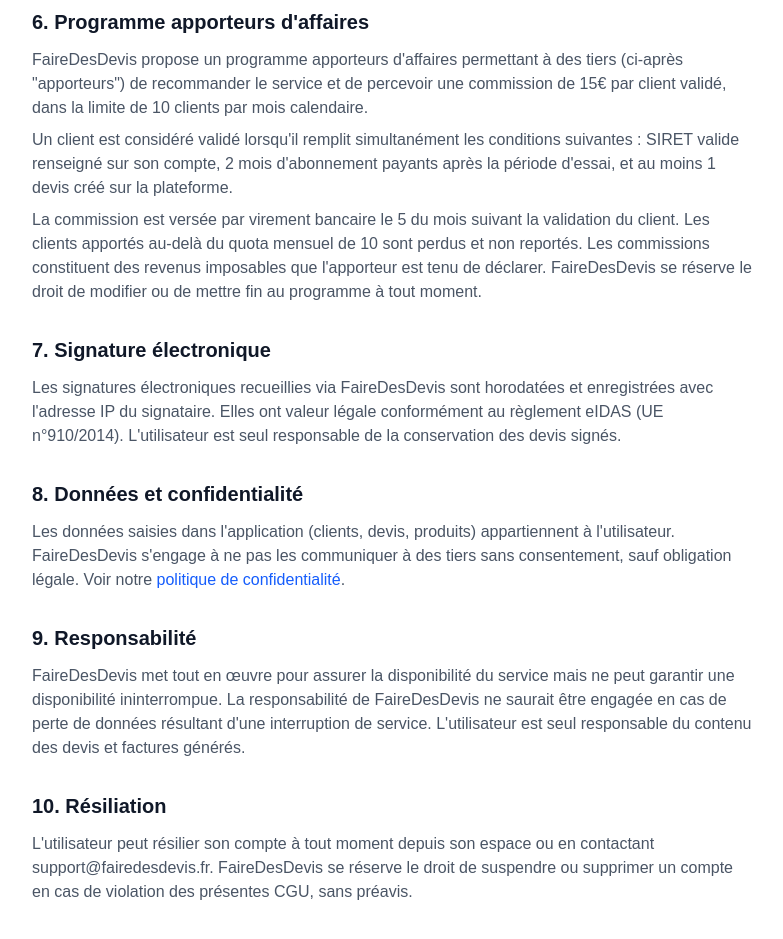
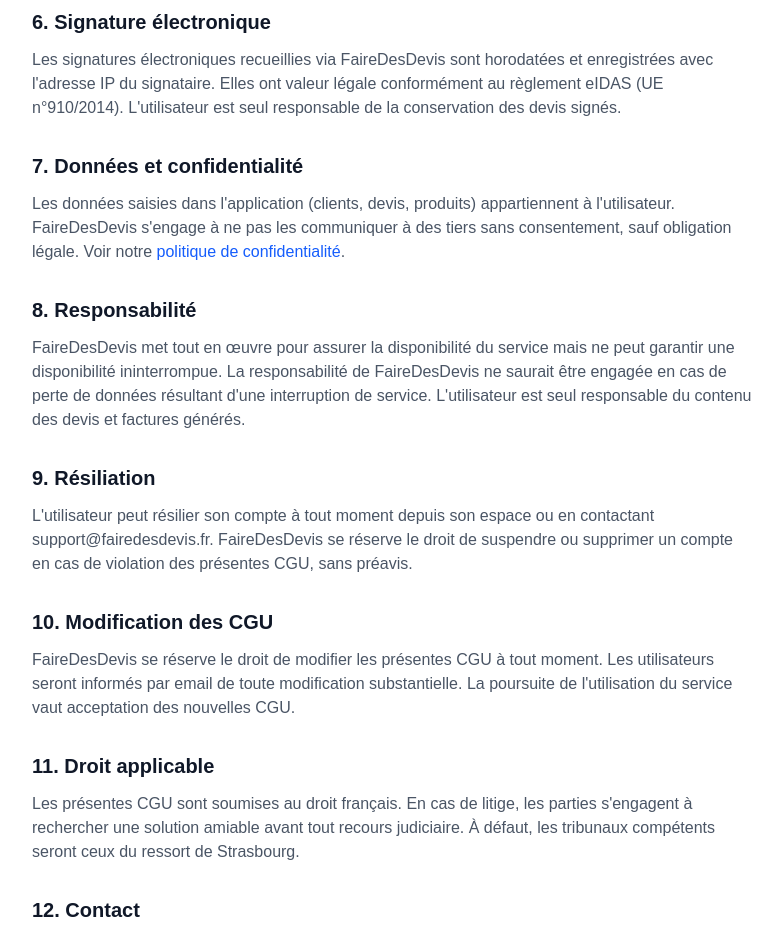
Before and after one commit to marcmasterbet/fairedesdevis, a Next.js app: page /legal/cgu in a window 1280 px wide. Shown: the part 1060-1999 px from the top of the page, without its empty margins (248-1031 px from the left). Built offline with nearby package versions, Linux system fonts and the light colour scheme.

Commit message:
feat: suppression affiliation register + CGU 7 jours

```diff
--- a/app/legal/cgu/page.tsx
+++ b/app/legal/cgu/page.tsx
@@ -37,49 +37,42 @@ export default function CGU() {
 
           <section>
             <h2 className="text-xl font-bold text-gray-900 mb-3">5. Période d'essai et abonnement</h2>
-            <p>Le service propose une période d'essai gratuite de 30 jours. Une carte bancaire est requise à l'inscription afin de garantir la continuité du service — aucun prélèvement n'est effectué pendant cette période. L'utilisateur peut annuler à tout moment avant la fin de l'essai sans aucun frais.</p>
+            <p>Le service propose une période d'essai gratuite de 7 jours. Une carte bancaire est requise à l'inscription afin de garantir la continuité du service — aucun prélèvement n'est effectué pendant cette période. L'utilisateur peut annuler à tout moment avant la fin de l'essai sans aucun frais.</p>
             <p className="mt-2">À l'issue de la période d'essai, l'accès au service est conditionné à la souscription d'un abonnement mensuel au tarif en vigueur (24,99€ TTC/mois). L'abonnement est sans engagement et résiliable à tout moment en 1 clic.</p>
           </section>
 
           <section>
-            <h2 className="text-xl font-bold text-gray-900 mb-3">6. Programme apporteurs d'affaires</h2>
-            <p>FaireDesDevis propose un programme apporteurs d'affaires permettant à des tiers (ci-après "apporteurs") de recommander le service et de percevoir une commission de 15€ par client validé, dans la limite de 10 clients par mois calendaire.</p>
-            <p className="mt-2">Un client est considéré validé lorsqu'il remplit simultanément les conditions suivantes : SIRET valide renseigné sur son compte, 2 mois d'abonnement payants après la période d'essai, et au moins 1 devis créé sur la plateforme.</p>
-            <p className="mt-2">La commission est versée par virement bancaire le 5 du mois suivant la validation du client. Les clients apportés au-delà du quota mensuel de 10 sont perdus et non reportés. Les commissions constituent des revenus imposables que l'apporteur est tenu de déclarer. FaireDesDevis se réserve le droit de modifier ou de mettre fin au programme à tout moment.</p>
-          </section>
-
-          <section>
-            <h2 className="text-xl font-bold text-gray-900 mb-3">7. Signature électronique</h2>
+            <h2 className="text-xl font-bold text-gray-900 mb-3">6. Signature électronique</h2>
             <p>Les signatures électroniques recueillies via FaireDesDevis sont horodatées et enregistrées avec l'adresse IP du signataire. Elles ont valeur légale conformément au règlement eIDAS (UE n°910/2014). L'utilisateur est seul responsable de la conservation des devis signés.</p>
           </section>
 
           <section>
-            <h2 className="text-xl font-bold text-gray-900 mb-3">8. Données et confidentialité</h2>
+            <h2 className="text-xl font-bold text-gray-900 mb-3">7. Données et confidentialité</h2>
             <p>Les données saisies dans l'application (clients, devis, produits) appartiennent à l'utilisateur. FaireDesDevis s'engage à ne pas les communiquer à des tiers sans consentement, sauf obligation légale. Voir notre <a href="/legal/confidentialite" className="text-blue-600">politique de confidentialité</a>.</p>
           </section>
 
           <section>
-            <h2 className="text-xl font-bold text-gray-900 mb-3">9. Responsabilité</h2>
+            <h2 className="text-xl font-bold text-gray-900 mb-3">8. Responsabilité</h2>
             <p>FaireDesDevis met tout en œuvre pour assurer la disponibilité du service mais ne peut garantir une disponibilité ininterrompue. La responsabilité de FaireDesDevis ne saurait être engagée en cas de perte de données résultant d'une interruption de service. L'utilisateur est seul responsable du contenu des devis et factures générés.</p>
           </section>
 
           <section>
-            <h2 className="text-xl font-bold text-gray-900 mb-3">10. Résiliation</h2>
+            <h2 className="text-xl font-bold text-gray-900 mb-3">9. Résiliation</h2>
             <p>L'utilisateur peut résilier son compte à tout moment depuis son espace ou en contactant support@fairedesdevis.fr. FaireDesDevis se réserve le droit de suspendre ou supprimer un compte en cas de violation des présentes CGU, sans préavis.</p>
           </section>
 
           <section>
-            <h2 className="text-xl font-bold text-gray-900 mb-3">11. Modification des CGU</h2>
+            <h2 className="text-xl font-bold text-gray-900 mb-3">10. Modification des CGU</h2>
             <p>FaireDesDevis se réserve le droit de modifier les présentes CGU à tout moment. Les utilisateurs seront informés par email de toute modification substantielle. La poursuite de l'utilisation du service vaut acceptation des nouvelles CGU.</p>
           </section>
 
           <section>
-            <h2 className="text-xl font-bold text-gray-900 mb-3">12. Droit applicable</h2>
+            <h2 className="text-xl font-bold text-gray-900 mb-3">11. Droit applicable</h2>
             <p>Les présentes CGU sont soumises au droit français. En cas de litige, les parties s'engagent à rechercher une solution amiable avant tout recours judiciaire. À défaut, les tribunaux compétents seront ceux du ressort de Strasbourg.</p>
           </section>
 
           <section>
-            <h2 className="text-xl font-bold text-gray-900 mb-3">13. Contact</h2>
+            <h2 className="text-xl font-bold text-gray-900 mb-3">12. Contact</h2>
             <p>E.I. BRETZNER MARC<br/>
             11 rue de la Vieille Ill, 67640 Fegersheim<br/>
             <a href="mailto:support@fairedesdevis.fr" className="text-blue-600">support@fairedesdevis.fr</a></p>
--- a/app/register/page.tsx
+++ b/app/register/page.tsx
@@ -27,11 +27,6 @@ export default function Register() {
 
   const strength = getPasswordStrength(password)
 
-  const getRefCookie = () => {
-    const match = document.cookie.match(/fairedesdevis_ref=([^;]+)/)
-    return match ? match[1] : null
-  }
-
   const handleRegister = async () => {
     if (!nom || !metier || !email || !password) {
       setError('Veuillez remplir tous les champs.')
@@ -57,13 +52,11 @@ export default function Register() {
     setLoading(true)
     setError('')
 
-    const refCode = getRefCookie()
-
-    const { data, error } = await supabase.auth.signUp({
+    const { error } = await supabase.auth.signUp({
       email,
       password,
       options: {
-        data: { nom, metier, ref: refCode },
+        data: { nom, metier },
         emailRedirectTo: 'https://fairedesdevis.fr/auth/callback'
       }
     })
@@ -74,18 +67,10 @@ export default function Register() {
       return
     }
 
-    if (refCode && data.user) {
-      await supabase.from('filleuls').insert({
-        user_id: data.user.id,
-        ref_code: refCode,
-        email: email,
-      })
-    }
-
     await fetch('/api/notifier-inscription', {
       method: 'POST',
       headers: { 'Content-Type': 'application/json' },
-      body: JSON.stringify({ nom, email, metier, ref: refCode })
+      body: JSON.stringify({ nom, email, metier })
     })
 
     setSuccess(true)
@@ -121,7 +106,6 @@ export default function Register() {
         <a href="/" className="text-blue-600 font-bold text-xl">FaireDesDevis</a>
         <h2 className="text-2xl font-bold text-gray-900 mt-6 mb-2">Créer votre compte</h2>
 
-        {/* Message rassurant */}
         <div className="bg-blue-50 border border-blue-100 rounded-xl px-4 py-3 mb-6">
           <p className="text-blue-700 text-sm font-semibold mb-1">🎉 7 jours pour créer autant de devis que vous voulez</p>
           <div className="space-y-0.5">
```
